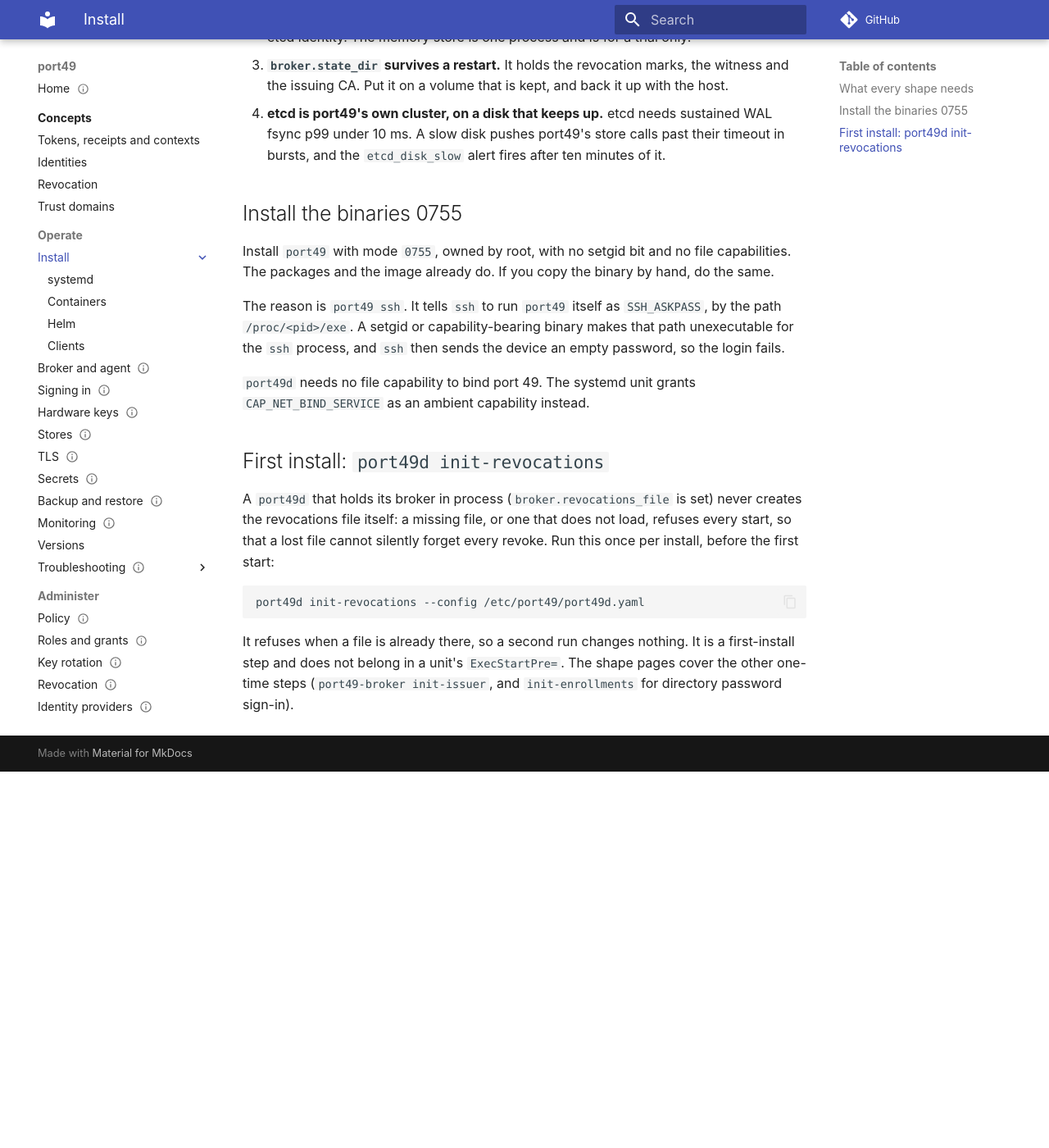
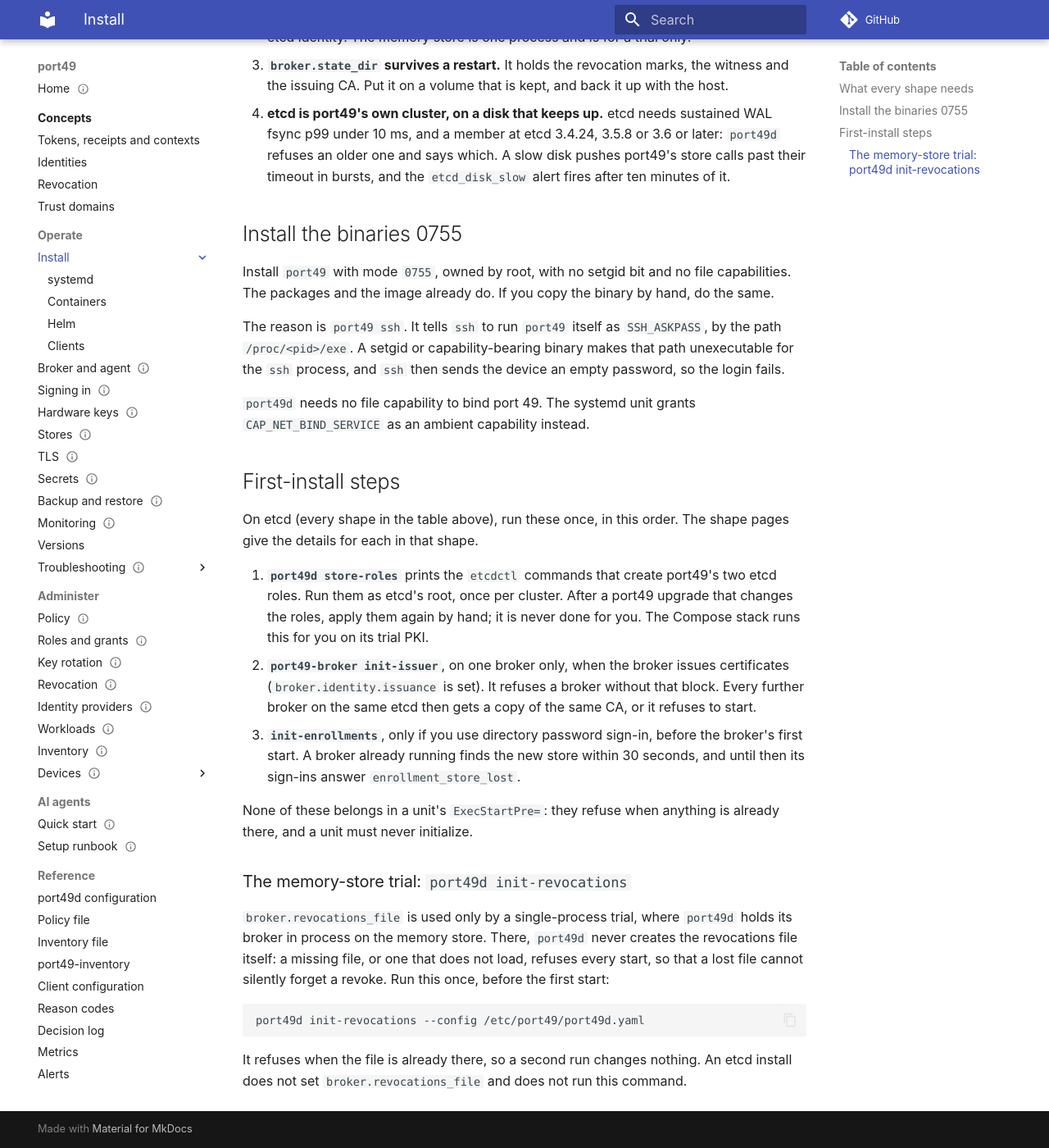
Before and after one commit to blanketfish/port49, an MkDocs documentation site: the page built from docs/site/operate/install/index.md, in a window 1280 px wide and 1400 px high, scrolled down 866 px. Shown: the whole window at 82% size. Built offline with MkDocs 1.6.1 and Material for MkDocs 9.7.7, drawn with Linux system fonts in a browser that asks for light colours; comment, search, counter and statistics services are not loaded; before the commit the page ends 1807 px from its top, so only the background shows below that.

Commit message:
docs: first-install steps by shape, PyPI wording, compose healthchecks, versioning in RELEASING
Co-Authored-By: Claude Sonnet 5.5 <noreply@anthropic.com>

````diff
--- a/docs/site/operate/install/index.md
+++ b/docs/site/operate/install/index.md
@@ -31,7 +31,8 @@ Each shape page states these four again, in its own terms.
 3. **`broker.state_dir` survives a restart.** It holds the revocation marks, the witness and the issuing
    CA. Put it on a volume that is kept, and back it up with the host.
 4. **etcd is port49's own cluster, on a disk that keeps up.** etcd needs sustained WAL fsync p99
-   under 10 ms. A slow disk pushes port49's store calls past their timeout in bursts, and the
+   under 10 ms, and a member at etcd 3.4.24, 3.5.8 or 3.6 or later: `port49d` refuses an older one and
+   says which. A slow disk pushes port49's store calls past their timeout in bursts, and the
    `etcd_disk_slow` alert fires after ten minutes of it.
 
 ## Install the binaries 0755
@@ -46,16 +47,34 @@ process, and `ssh` then sends the device an empty password, so the login fails.
 `port49d` needs no file capability to bind port 49. The systemd unit grants `CAP_NET_BIND_SERVICE` as an
 ambient capability instead.
 
-## First install: `port49d init-revocations`
+## First-install steps
 
-A `port49d` that holds its broker in process (`broker.revocations_file` is set) never creates the
-revocations file itself: a missing file, or one that does not load, refuses every start, so that a
-lost file cannot silently forget every revoke. Run this once per install, before the first start:
+On etcd (every shape in the table above), run these once, in this order. The shape pages give the
+details for each in that shape.
+
+1. **`port49d store-roles`** prints the `etcdctl` commands that create port49's two etcd roles. Run
+   them as etcd's root, once per cluster. After a port49 upgrade that changes the roles, apply them
+   again by hand; it is never done for you. The Compose stack runs this for you on its trial PKI.
+2. **`port49-broker init-issuer`**, on one broker only, when the broker issues certificates
+   (`broker.identity.issuance` is set). It refuses a broker without that block. Every further broker on
+   the same etcd then gets a copy of the same CA, or it refuses to start.
+3. **`init-enrollments`**, only if you use directory password sign-in, before the broker's first start. A
+   broker already running finds the new store within 30 seconds, and until then its sign-ins answer
+   `enrollment_store_lost`.
+
+None of these belongs in a unit's `ExecStartPre=`: they refuse when anything is already there, and a
+unit must never initialize.
+
+### The memory-store trial: `port49d init-revocations`
+
+`broker.revocations_file` is used only by a single-process trial, where `port49d` holds its broker in
+process on the memory store. There, `port49d` never creates the revocations file itself: a missing file,
+or one that does not load, refuses every start, so that a lost file cannot silently forget a revoke.
+Run this once, before the first start:
 
 ```sh
 port49d init-revocations --config /etc/port49/port49d.yaml
 ```
 
-It refuses when a file is already there, so a second run changes nothing. It is a first-install step
-and does not belong in a unit's `ExecStartPre=`. The shape pages cover the other one-time steps
-(`port49-broker init-issuer`, and `init-enrollments` for directory password sign-in).
+It refuses when the file is already there, so a second run changes nothing. An etcd install does not set
+`broker.revocations_file` and does not run this command.
````
Also changed, not shown: RELEASING.md (+8 -0 lines), clients/ansible/ansible_collections/port49/client/README.md (+5 -2 lines), deploy/compose/README.md (+6 -8 lines), deploy/helm/port49/README.md (+4 -2 lines), docs/site/operate/install/clients.md (+5 -5 lines), docs/site/operate/install/container.md (+1 -2 lines), docs/site/operate/versions.md (+4 -3 lines), packaging/README.md (+2 -1 lines), 1 other file.
